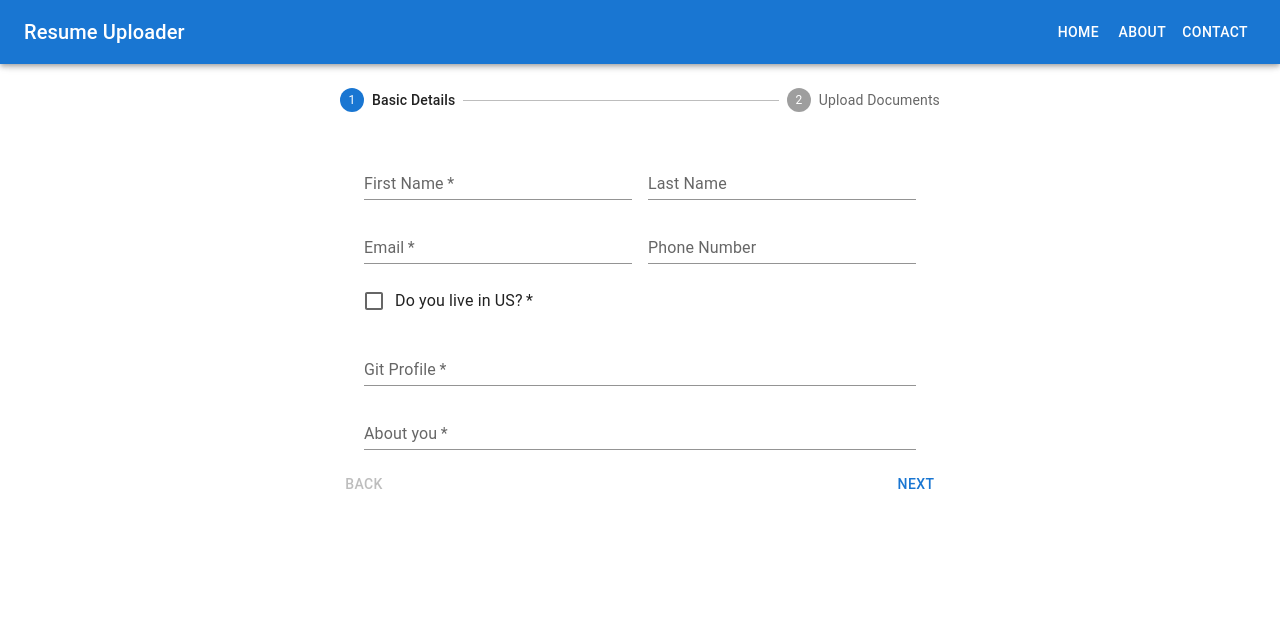
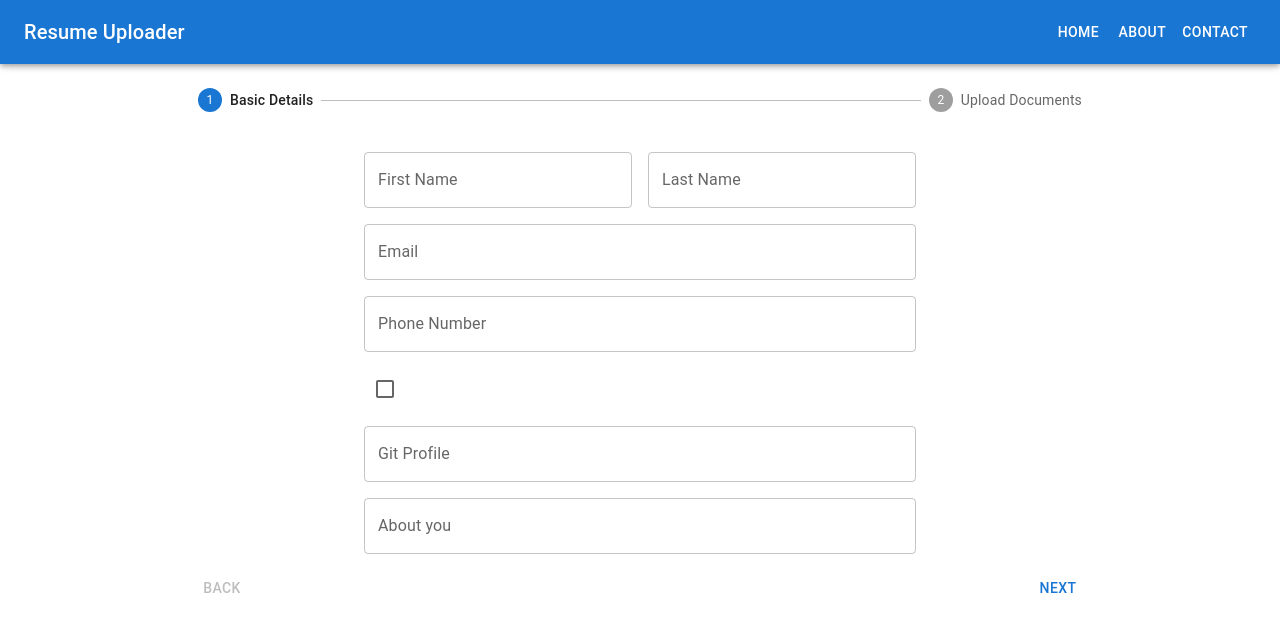
Before and after one commit to jekuuu/resumeupload, a React (Create React App) app in the folder client/: page / in a window 1280 px wide. Shown: the top 632 px of the page. Built offline with nearby package versions, Linux system fonts and the light colour scheme.

Commit message:
Added formik

```diff
--- a/client/package.json
+++ b/client/package.json
@@ -11,12 +11,14 @@
     "@testing-library/react": "^13.4.0",
     "@testing-library/user-event": "^13.5.0",
     "axios": "^1.2.3",
+    "formik": "^2.2.9",
     "react": "^18.2.0",
     "react-dom": "^18.2.0",
     "react-redux": "^8.0.5",
     "react-scripts": "^5.0.1",
     "redux": "^4.2.0",
-    "web-vitals": "^2.1.4"
+    "web-vitals": "^2.1.4",
+    "yup": "^0.32.11"
   },
   "scripts": {
     "start": "react-scripts start",
--- a/client/src/components/BasicDetails/BasicDetails.js
+++ b/client/src/components/BasicDetails/BasicDetails.js
@@ -1,12 +1,5 @@
 import React from "react";
-import {
-  Checkbox,
-  Container,
-  FormControlLabel,
-  FormGroup,
-  Grid,
-  TextField,
-} from "@mui/material";
+import { Checkbox, Container, Grid } from "@mui/material";
 import { useDispatch, useSelector } from "react-redux";
 import {
   ABOUT_YOU,
@@ -17,116 +10,46 @@ import {
   LIVE_IN_US,
   PHONE_NUMBER,
 } from "../../AppConstants";
+import TextField from "../TextField/TextFieldWrapper";
 
 const BasicDetails = () => {
   const dispatch = useDispatch();
 
   const data = useSelector((state) => state);
 
-  const handleChange = (e) => {
-    let { name, value } = e.target;
-    dispatch({ type: name, payload: value });
-  };
-
-  const handleCheckbox = (e) => {
-    let { name, checked } = e.target;
-    dispatch({ type: name, payload: checked });
-  };
-
   return (
     <Container maxWidth="sm" sx={{ mt: 5 }}>
       <Grid container spacing={2}>
         <Grid item xs={12} md={6}>
-          <TextField
-            required
-            type="text"
-            sx={{ width: "100%" }}
-            id="standard-basic"
-            label="First Name"
-            variant="standard"
-            name={FIRST_NAME}
-            value={data[FIRST_NAME]}
-            onChange={handleChange}
+          <TextField label="First Name" name={FIRST_NAME} />
+        </Grid>
+        <Grid item xs={12} md={6}>
+          <TextField label="Last Name" name={LAST_NAME} />
+        </Grid>
+        <Grid item xs={12} md={12}>
+          <TextField label="Email" name={EMAIL} />
+        </Grid>
+        <Grid item xs={12} md={12}>
+          <TextField label="Phone Number" name={PHONE_NUMBER} />
+        </Grid>
+        <Grid item xs={12} md={6}>
+          <Checkbox
+            name={LIVE_IN_US}
+            legend="Do you live in US?"
+            label="Do you live in US?"
           />
         </Grid>
-        <Grid item xs={12} md={6}>
-          <TextField
-            type="text"
-            sx={{ width: "100%" }}
-            id="standard-basic"
-            label="Last Name"
-            variant="standard"
-            name={LAST_NAME}
-            onChange={handleChange}
-            value={data[LAST_NAME]}
-          />
-        </Grid>
-        <Grid item xs={12} md={6}>
-          <TextField
-            required
-            type="email"
-            sx={{ width: "100%" }}
-            id="standard-basic"
-            label="Email"
-            variant="standard"
-            name={EMAIL}
-            onChange={handleChange}
-            value={data[EMAIL]}
-          />
-        </Grid>
-        <Grid item xs={12} md={6}>
-          <TextField
-            id="standard-basic"
-            type="tel"
-            label="Phone Number"
-            variant="standard"
-            sx={{ width: "100%" }}
-            name={PHONE_NUMBER}
-            onChange={handleChange}
-            value={data[PHONE_NUMBER]}
-          />
-        </Grid>
-        <Grid item xs={12} md={6}>
-          <FormGroup>
-            <FormControlLabel
-              control={
-                <Checkbox
-                  value={data[LIVE_IN_US]}
-                  name={LIVE_IN_US}
-                  required
-                  onChange={handleCheckbox}
-                />
-              }
-              label="Do you live in US?"
-            />
-          </FormGroup>
+        <Grid item xs={12} md={12}>
+          <TextField label="Git Profile" name={GIT_PROFILE} />
         </Grid>
         <Grid item xs={12} md={12}>
           <TextField
-            required
-            type="text"
-            sx={{ width: "100%" }}
-            id="standard-basic"
-            label="Git Profile"
-            variant="standard"
-            name={GIT_PROFILE}
-            onChange={handleChange}
-            value={data[GIT_PROFILE]}
-          />
-        </Grid>
-        <Grid item xs={12} md={12}>
-          <TextField
-            type="text"
-            required
-            sx={{ width: "100%" }}
             label="About you"
             id="standard-multiline-static"
             multiline
             maxRows={4}
             variant="standard"
             name={ABOUT_YOU}
-            onChange={handleChange}
-            value={data[ABOUT_YOU]}
           />
         </Grid>
       </Grid>
--- /dev/null
+++ b/client/src/components/Button/index.js
@@ -0,0 +1,22 @@
+import React from "react";
+import { useFormikContext } from "formik";
+import { Button } from "@mui/material";
+
+const ButtonWrapper = ({ children, ...otherProps }) => {
+  const { submitForm } = useFormikContext();
+
+  const handleSubmit = () => {
+    submitForm();
+  };
+
+  const configButton = {
+    variant: "contained",
+    color: "primary",
+    fullWidth: true,
+    onClick: handleSubmit,
+  };
+
+  return <Button {...configButton}>{children}</Button>;
+};
+
+export default ButtonWrapper;
--- a/client/src/components/Stepper/StepperComponent.js
+++ b/client/src/components/Stepper/StepperComponent.js
@@ -1,4 +1,6 @@
 import React, { useState } from "react";
+import { Formik, Form } from "formik";
+import * as Yup from "yup";
 import { useDispatch, useSelector } from "react-redux";
 import Box from "@mui/material/Box";
 import Stepper from "@mui/material/Stepper";
@@ -51,8 +53,36 @@ export default function FormComponent() {
     setActiveStep(0);
   };
 
+  const INITIAL_FORM_STATE = {
+    first_name: "",
+    last_name: "",
+    email: "",
+    phone_number: "",
+    live_in_us: false,
+    git_profile: "",
+    cv: "",
+    cover_letter: "",
+    about_you: "",
+  };
+
+  const FORM_VALIDATION = Yup.object().shape({
+    first_name: Yup.string().required("Required"),
+    last_name: Yup.string(),
+    email: Yup.string().email("Invalid email.").required("Required"),
+    phone_number: Yup.number()
+      .integer()
+      .typeError("Please enter a valid phone number"),
+    git_profile: Yup.string().required("Required"),
+    cv: Yup.string().required("Required"),
+    cover_letter: Yup.string(),
+    about_you: Yup.string().required("Required"),
+    live_in_us: Yup.boolean()
+      .oneOf([true], "Do live in US?")
+      .required("Do live in US?"),
+  });
+
   return (
-    <Box sx={{ m: "auto", width: "50%" }}>
+    <Box sx={{ m: "auto", maxWidth: "md" }}>
       {isSuccess && <SnackbarComponent isOpen />}
       <Stepper activeStep={activeStep}>
         {steps.map((label, index) => {
@@ -78,8 +108,20 @@ export default function FormComponent() {
         </React.Fragment>
       ) : (
         <React.Fragment>
-          {activeStep + 1 === 1 && <BasicDetails />}
-          {activeStep + 1 === 2 && <UploadDocuments />}
+          <Formik
+            initialValues={{
+              ...INITIAL_FORM_STATE,
+            }}
+            validationSchema={FORM_VALIDATION}
+            onSubmit={(values) => {
+              console.log(values);
+            }}
+          >
+            <Form>
+              {activeStep + 1 === 1 && <BasicDetails />}
+              {activeStep + 1 === 2 && <UploadDocuments />}
+            </Form>
+          </Formik>
           <Box sx={{ display: "flex", flexDirection: "row", pt: 2 }}>
             <Button
               color="inherit"
--- /dev/null
+++ b/client/src/components/TextField/TextFieldWrapper.js
@@ -0,0 +1,23 @@
+import React from "react";
+import { TextField } from "@mui/material";
+import { useField } from "formik";
+
+const TextFieldWrapper = ({ name, ...otherProps }) => {
+  const [field, meta] = useField(name);
+
+  const configTextfield = {
+    ...field,
+    ...otherProps,
+    fullWidth: true,
+    variant: "outlined",
+  };
+
+  if (meta && meta.touched && meta.error) {
+    configTextfield.error = true;
+    configTextfield.helperText = meta.error;
+  }
+
+  return <TextField {...configTextfield} />;
+};
+
+export default TextFieldWrapper;
--- a/client/src/components/UploadDocuments/UploadDocuments.js
+++ b/client/src/components/UploadDocuments/UploadDocuments.js
@@ -3,6 +3,7 @@ import { Button, Grid } from "@mui/material";
 import { Container } from "@mui/system";
 import { useDispatch } from "react-redux";
 
+import SubmitButton from "../Button";
 import { COVER_LETTER, CV } from "../../AppConstants";
 
 const UploadDocuments = () => {
@@ -40,6 +41,9 @@ const UploadDocuments = () => {
             />
           </Button>
         </Grid>
+        <Button color="primary" variant="contained" fullWidth type="submit">
+          Submit
+        </Button>
       </Grid>
     </Container>
   );
```
Also changed, not shown: client/src/components/Checkbox/index.js (added, +43 -0 lines), 1 other file (tests, documents, lock files or other folders).
